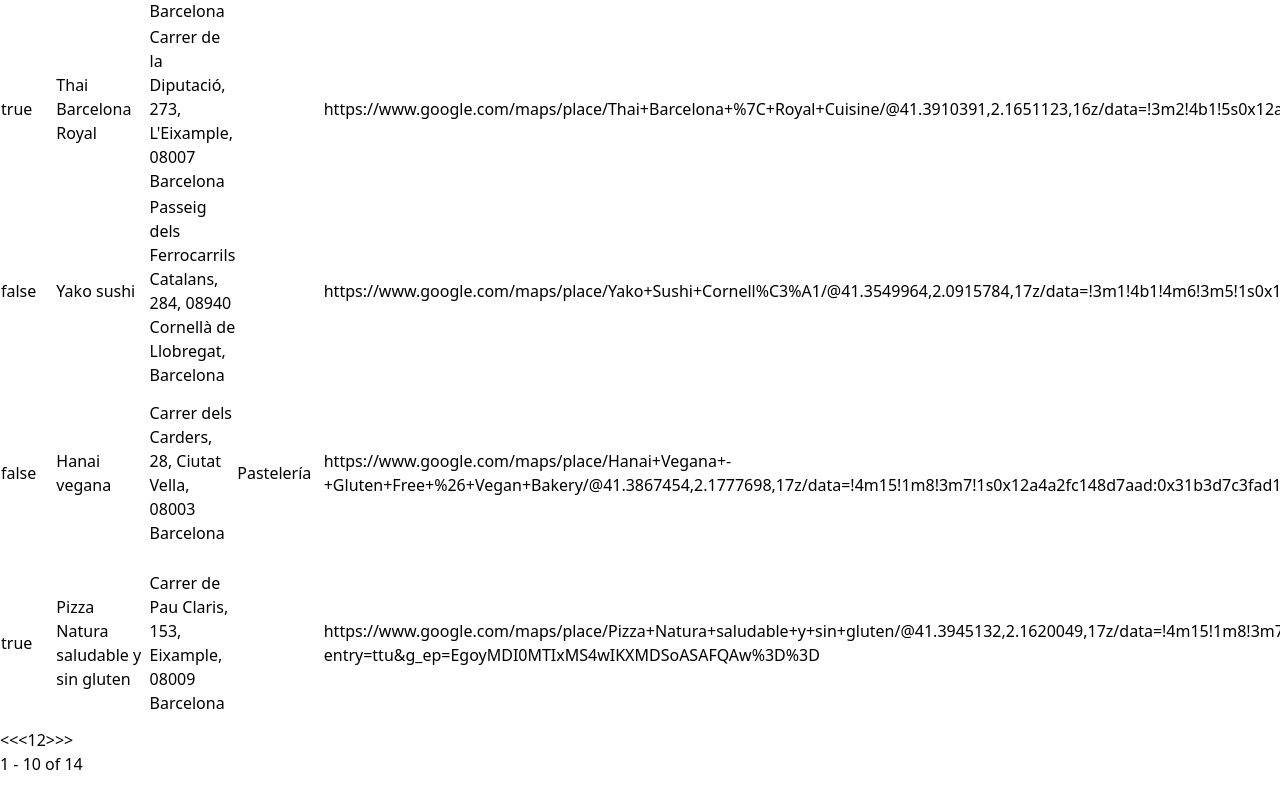
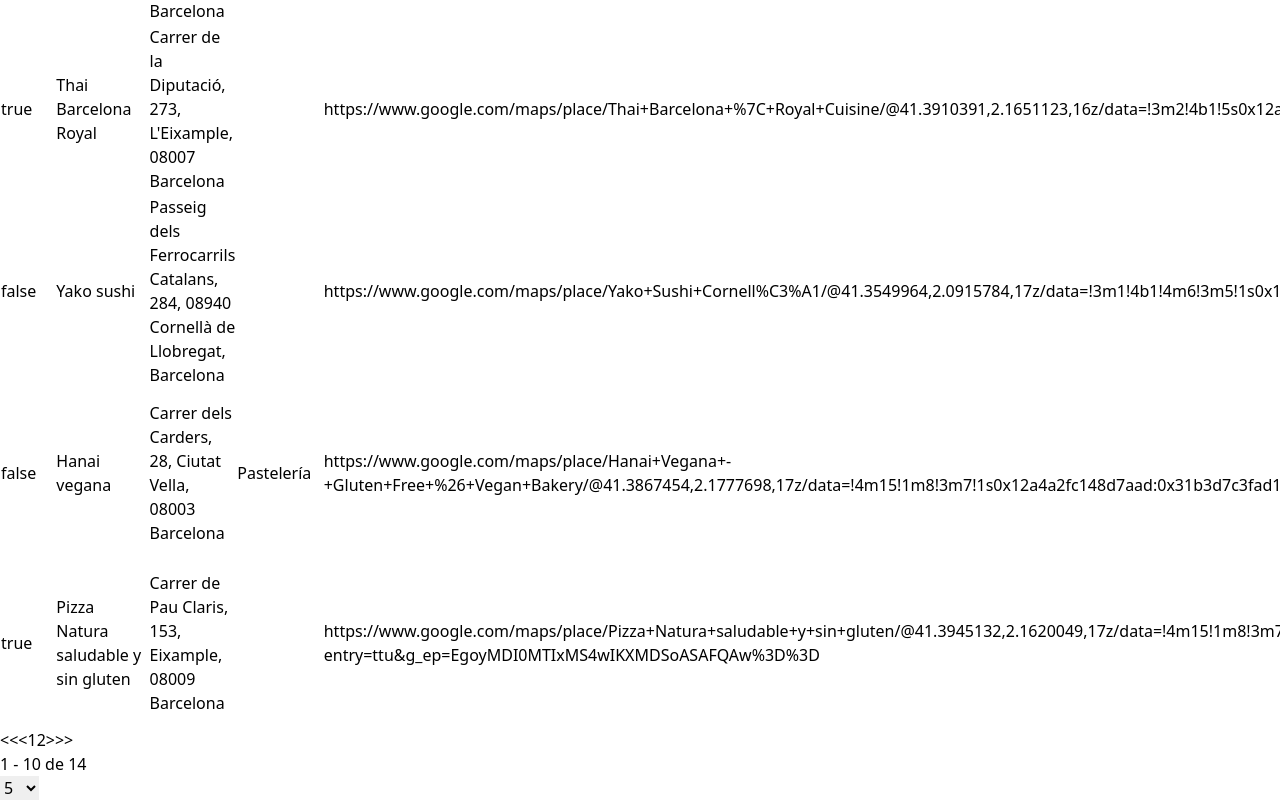
Before and after one commit to olivaalbert1/resTable, a React (Vite) app: page / in a window 1280 px wide. Shown: the part 1046-1846 px from the top of the page. Before the commit the page ends 1822 px from the top, so only its background shows below. Built offline with nearby package versions, Linux system fonts and the light colour scheme.

Commit message:
dinamic size page

```diff
--- a/src/view/DataTable.jsx
+++ b/src/view/DataTable.jsx
@@ -101,8 +101,16 @@
                     </button>
                 </div>
                 <div className="text-gray-600 font-semibold">
-                    {Number(table.getRowModel().rows[0].id) + 1} - {Number(table.getRowModel().rows[table.getRowModel().rows.length - 1].id) + 1} of {Number(defaultData.length)}
+                    {Number(table.getRowModel().rows[0].id) + 1} - {Number(table.getRowModel().rows[table.getRowModel().rows.length - 1].id) + 1} de {Number(defaultData.length)}
                 </div>
+                <select className="text-gray-600 border border-gray-300 rounded outline-indigo-700"
+                onChange={(e) => table.setPageSize(Number(e.target.value))}
+                >
+                    <option value="5">5</option>
+                    <option value="10">10</option>
+                    <option value="20">20</option>
+                    <option value="30">30</option>
+                </select>
             </div>
         </div>
     )
```
